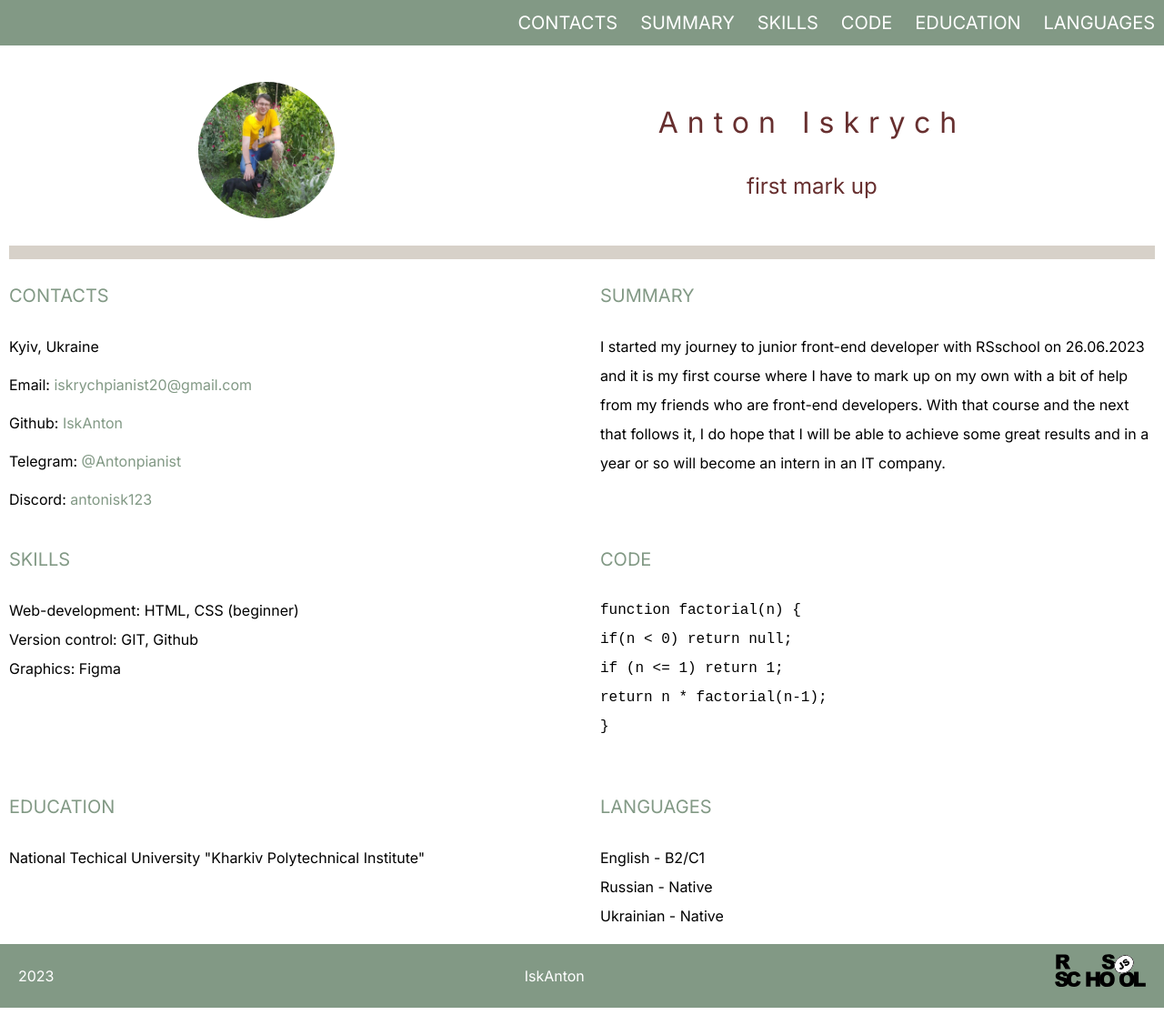
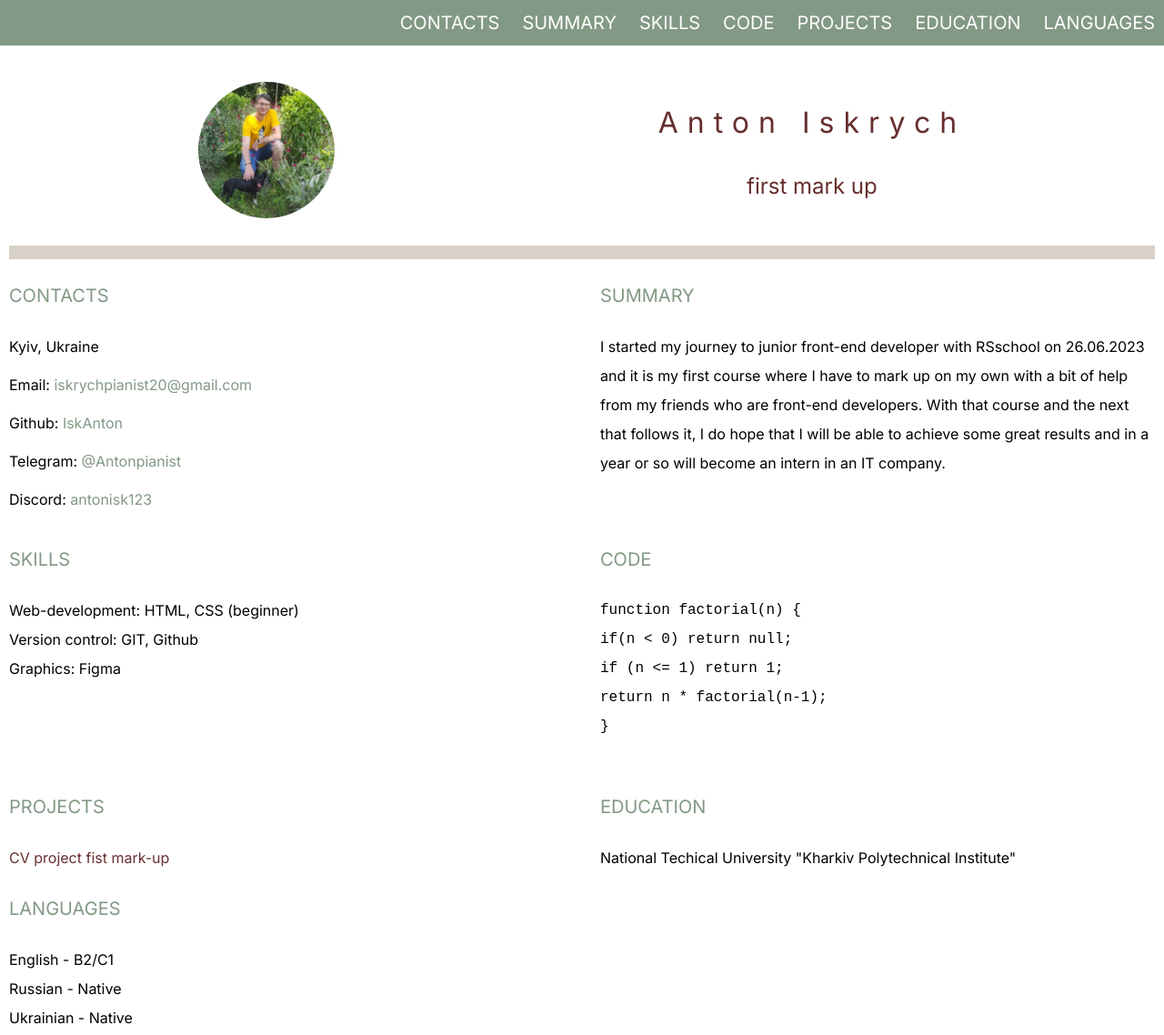
Before and after one commit to IskAnton/rsschool-cv, a plain HTML site: page index.html in a window 1280 px wide. Shown: the top 1138 px of the page at 91% size. Before the commit the page ends 1108 px from the top, so only its background shows below. Drawn offline with Linux system fonts and the light colour scheme.

Commit message:
fix: centered cv and add projects

```diff
--- a/index.html
+++ b/index.html
@@ -26,6 +26,9 @@
 					</li>
 					<li class="menu__list-item">
 						<a href="#code" class="menu__list-link">Code</a>
+					</li>
+					<li class="menu__list-item">
+						<a href="#projects" class="menu__list-link">Projects</a>
 					</li>
 					<li class="menu__list-item">
 						<a href="#education" class="menu__list-link">Education</a>
@@ -102,6 +105,11 @@
 				</pre>
 				 </section>
 
+				<section class="section" id="projects">
+					<h2 class="section-title">Projects</h2>
+						<a href="https://iskanton.github.io/rsschool-cv/" class="cv-link">CV project fist mark-up</a>
+				</section>
+
 			 <section class="section" id="education">
 				<h2 class="section-title">Education</h2>
         		<p>National Techical University "Kharkiv Polytechnical Institute" </p>
--- a/style.css
+++ b/style.css
@@ -32,6 +32,7 @@ body{
 .container{
 	max-width: 1460px;
 	padding: 0 10px;
+	margin: 0 auto;
 }
 
 .menu__list{
@@ -110,6 +111,10 @@ body{
    padding: 0;
 }
 
+.cv-link{
+	color: #672f2f;
+}
+
 .contact-item-color{
 	color: #829985;
 }
```
